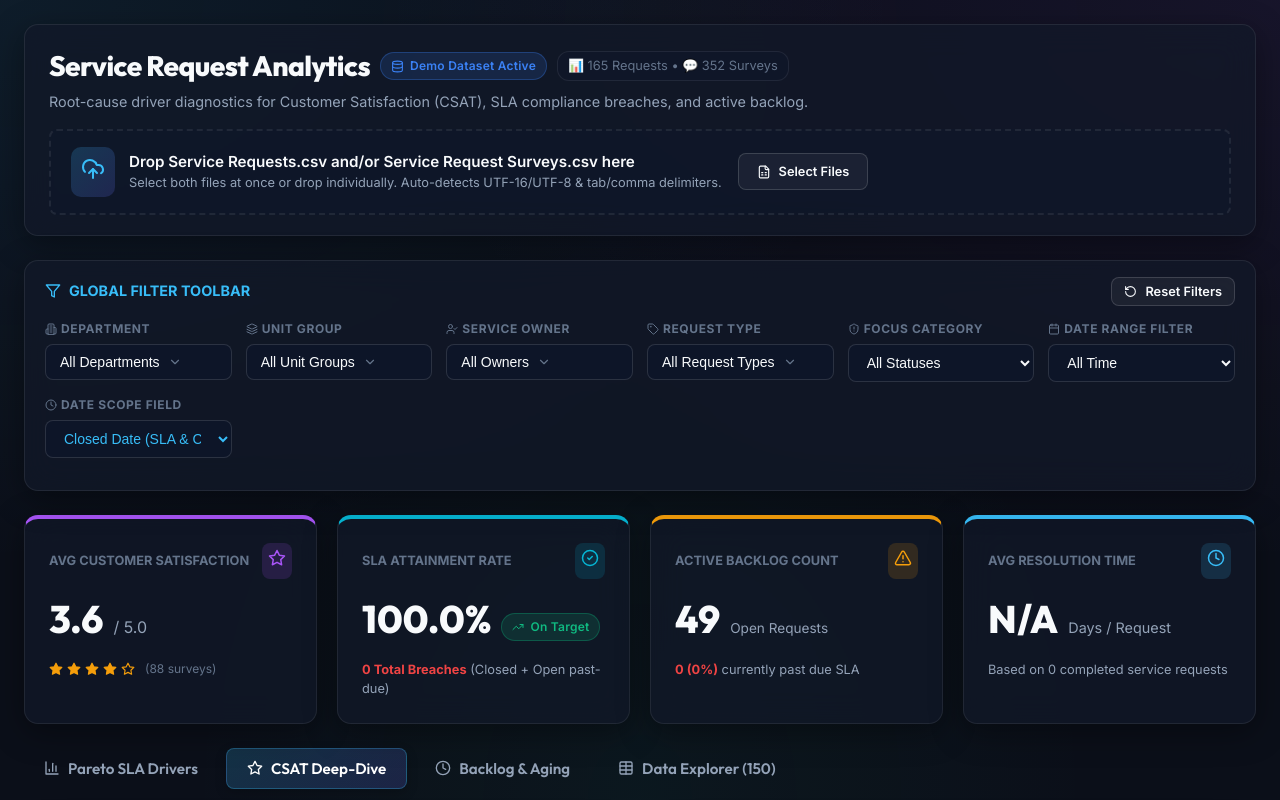
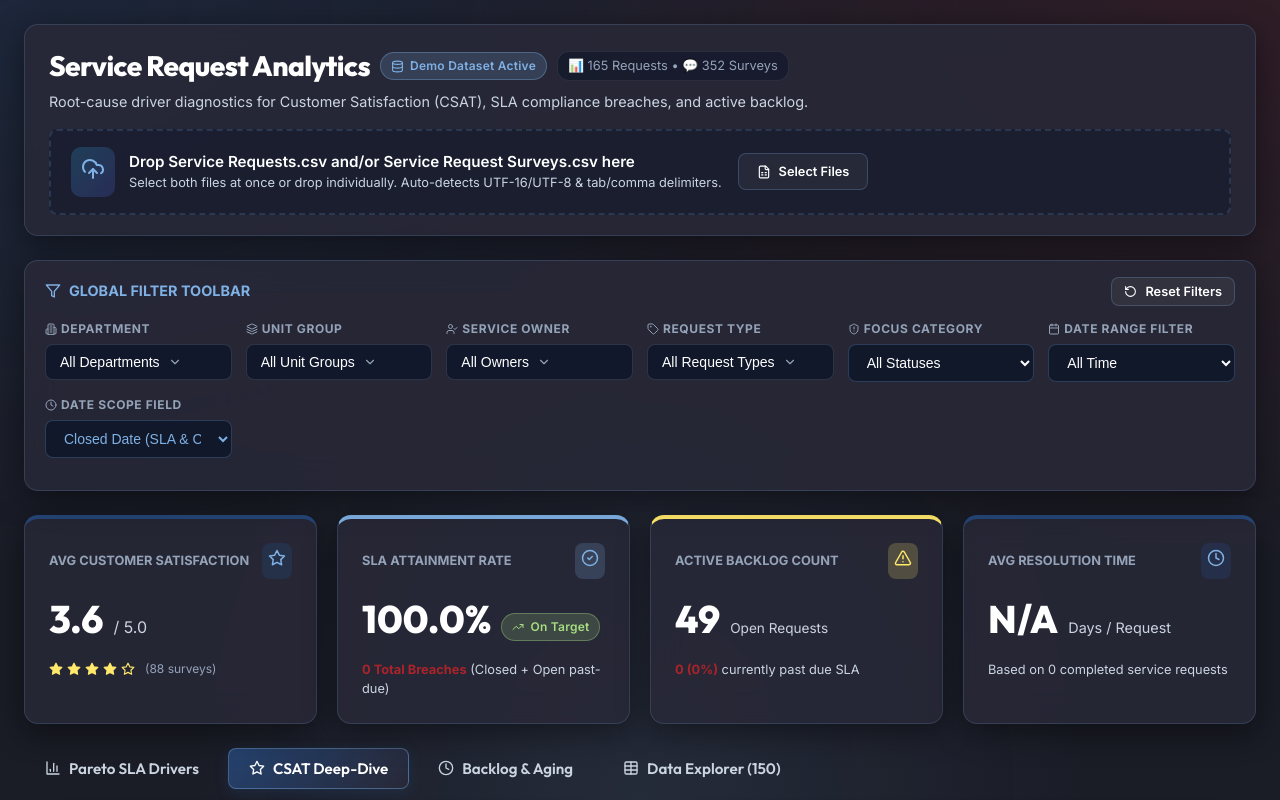
Before and after one commit to aplannersguide/service-request-analytics-dashboard, a React (Vite) app: page / in a window 1280 px wide. Both pictures are taken after a click on the button "CSAT Deep-Dive". Shown: the top 800 px of the page. Built offline with nearby package versions, Linux system fonts and the light colour scheme; the HTML template or start-up script is replaced by a standard one.

Commit message:
Update dashboard colors to match RVA Brand Identity Guide ratios

```diff
--- a/src/components/KPICards.jsx
+++ b/src/components/KPICards.jsx
@@ -30,12 +30,12 @@ export default function KPICards({ requests }) {
   return (
     <div className="kpi-grid">
       {/* CSAT Card */}
-      <div className="glass-card" style={{ display: 'flex', flexDirection: 'column', gap: '12px', borderTop: '4px solid var(--accent-purple)' }}>
+      <div className="glass-card" style={{ display: 'flex', flexDirection: 'column', gap: '12px', borderTop: '4px solid var(--rva-navy)' }}>
         <div style={{ display: 'flex', justifyContent: 'space-between', alignItems: 'center' }}>
           <span style={{ fontSize: '0.8rem', fontWeight: 700, color: 'var(--text-dim)', textTransform: 'uppercase' }}>
             Avg Customer Satisfaction
           </span>
-          <div style={{ background: 'rgba(168, 85, 247, 0.15)', padding: '6px', borderRadius: '8px', color: 'var(--accent-purple)' }}>
+          <div style={{ background: 'rgba(38, 70, 119, 0.3)', padding: '6px', borderRadius: '8px', color: 'var(--rva-sky)' }}>
             <Star size={18} />
           </div>
         </div>
@@ -47,13 +47,13 @@ export default function KPICards({ requests }) {
           <span style={{ fontSize: '1rem', color: 'var(--text-muted)' }}>/ 5.0</span>
         </div>
 
-        <div style={{ display: 'flex', alignItems: 'center', gap: '4px', color: '#f59e0b' }}>
+        <div style={{ display: 'flex', alignItems: 'center', gap: '4px', color: 'var(--rva-yellow)' }}>
           {[1, 2, 3, 4, 5].map(star => (
             <Star
               key={star}
               size={14}
-              fill={star <= Math.round(parseFloat(avgCSAT) || 0) ? '#f59e0b' : 'none'}
-              stroke="#f59e0b"
+              fill={star <= Math.round(parseFloat(avgCSAT) || 0) ? 'var(--rva-yellow)' : 'none'}
+              stroke="var(--rva-yellow)"
             />
           ))}
           <span style={{ fontSize: '0.75rem', color: 'var(--text-dim)', marginLeft: '6px' }}>
@@ -63,12 +63,12 @@ export default function KPICards({ requests }) {
       </div>
 
       {/* SLA Attainment Card */}
-      <div className="glass-card" style={{ display: 'flex', flexDirection: 'column', gap: '12px', borderTop: '4px solid var(--accent-cyan)' }}>
+      <div className="glass-card" style={{ display: 'flex', flexDirection: 'column', gap: '12px', borderTop: '4px solid var(--rva-sky)' }}>
         <div style={{ display: 'flex', justifyContent: 'space-between', alignItems: 'center' }}>
           <span style={{ fontSize: '0.8rem', fontWeight: 700, color: 'var(--text-dim)', textTransform: 'uppercase' }}>
             SLA Attainment Rate
           </span>
-          <div style={{ background: 'rgba(6, 182, 212, 0.15)', padding: '6px', borderRadius: '8px', color: 'var(--accent-cyan)' }}>
+          <div style={{ background: 'rgba(127, 177, 229, 0.2)', padding: '6px', borderRadius: '8px', color: 'var(--rva-sky)' }}>
             <CheckCircle2 size={18} />
           </div>
         </div>
@@ -84,17 +84,17 @@ export default function KPICards({ requests }) {
         </div>
 
         <div style={{ fontSize: '0.8rem', color: 'var(--text-muted)' }}>
-          <strong style={{ color: 'var(--status-danger)' }}>{totalBreaches} Total Breaches</strong> (Closed + Open past-due)
+          <strong style={{ color: 'var(--rva-red)' }}>{totalBreaches} Total Breaches</strong> (Closed + Open past-due)
         </div>
       </div>
 
       {/* Backlog Card */}
-      <div className="glass-card" style={{ display: 'flex', flexDirection: 'column', gap: '12px', borderTop: '4px solid var(--status-warning)' }}>
+      <div className="glass-card" style={{ display: 'flex', flexDirection: 'column', gap: '12px', borderTop: '4px solid var(--rva-yellow)' }}>
         <div style={{ display: 'flex', justifyContent: 'space-between', alignItems: 'center' }}>
           <span style={{ fontSize: '0.8rem', fontWeight: 700, color: 'var(--text-dim)', textTransform: 'uppercase' }}>
             Active Backlog Count
           </span>
-          <div style={{ background: 'rgba(245, 158, 11, 0.15)', padding: '6px', borderRadius: '8px', color: 'var(--status-warning)' }}>
+          <div style={{ background: 'rgba(255, 232, 107, 0.2)', padding: '6px', borderRadius: '8px', color: 'var(--rva-yellow)' }}>
             <AlertTriangle size={18} />
           </div>
         </div>
@@ -107,17 +107,17 @@ export default function KPICards({ requests }) {
         </div>
 
         <div style={{ fontSize: '0.8rem', color: 'var(--text-muted)' }}>
-          <span style={{ color: 'var(--status-danger)', fontWeight: 700 }}>{openBreaches} ({openBreachPct}%)</span> currently past due SLA
+          <span style={{ color: 'var(--rva-red)', fontWeight: 700 }}>{openBreaches} ({openBreachPct}%)</span> currently past due SLA
         </div>
       </div>
 
       {/* Avg Resolution Time Card */}
-      <div className="glass-card" style={{ display: 'flex', flexDirection: 'column', gap: '12px', borderTop: '4px solid var(--accent-blue)' }}>
+      <div className="glass-card" style={{ display: 'flex', flexDirection: 'column', gap: '12px', borderTop: '4px solid var(--rva-navy)' }}>
         <div style={{ display: 'flex', justifyContent: 'space-between', alignItems: 'center' }}>
           <span style={{ fontSize: '0.8rem', fontWeight: 700, color: 'var(--text-dim)', textTransform: 'uppercase' }}>
             Avg Resolution Time
           </span>
-          <div style={{ background: 'rgba(56, 189, 248, 0.15)', padding: '6px', borderRadius: '8px', color: 'var(--accent-blue)' }}>
+          <div style={{ background: 'rgba(38, 70, 119, 0.3)', padding: '6px', borderRadius: '8px', color: 'var(--rva-sky)' }}>
             <Clock size={18} />
           </div>
         </div>
--- a/src/index.css
+++ b/src/index.css
@@ -1,26 +1,40 @@
+/* City of Richmond (RVA) Official Brand Design System */
 :root {
-  --bg-dark: #0b0f19;
-  --bg-card: rgba(18, 25, 41, 0.75);
-  --bg-card-border: rgba(255, 255, 255, 0.08);
-  --bg-card-hover: rgba(28, 39, 63, 0.85);
+  /* Brand Palette Colors based on Usage Ratio */
+  --rva-navy: #264677;        /* ~35% - Primary Dominant Brand Navy */
+  --rva-red: #AA242A;         /* ~20% - Richmond Crimson Red (Breaches/Alerts/Danger) */
+  --rva-sky: #7fb1e5;         /* ~15% - Richmond Sky Blue (Interactive Accents/Lines) */
+  --rva-dark: #282938;        /* ~12% - Dark Slate Base Canvas */
+  --rva-yellow: #ffe86b;      /* ~3%  - Richmond Yellow (Warnings/Medium Priority) */
+  --rva-pink: #e0a2d4;        /* ~3%  - Richmond Pink/Lavender (Special Highlights) */
+  --rva-coral: #ff8666;       /* ~3%  - Richmond Coral/Orange (Aging Alerts) */
+  --rva-green: #a8dd83;       /* ~3%  - Richmond Light Green (SLA Met/High CSAT/Success) */
+  --rva-white: #ffffff;       /* Text Main */
+  --rva-black: #000000;
 
-  --text-main: #f8fafc;
-  --text-muted: #94a3b8;
-  --text-dim: #64748b;
+  /* Theme Tokens */
+  --bg-dark: #1a1c26;
+  --bg-card: rgba(40, 41, 56, 0.85);
+  --bg-card-border: rgba(127, 177, 229, 0.18);
+  --bg-card-hover: rgba(38, 70, 119, 0.4);
 
-  --accent-blue: #38bdf8;
-  --accent-cyan: #06b6d4;
-  --accent-indigo: #6366f1;
-  --accent-purple: #a855f7;
+  --text-main: #ffffff;
+  --text-muted: #cbd5e1;
+  --text-dim: #94a3b8;
 
-  --status-success: #10b981;
-  --status-success-bg: rgba(16, 185, 129, 0.15);
-  --status-warning: #f59e0b;
-  --status-warning-bg: rgba(245, 158, 11, 0.15);
-  --status-danger: #ef4444;
-  --status-danger-bg: rgba(239, 68, 68, 0.15);
-  --status-info: #3b82f6;
-  --status-info-bg: rgba(59, 130, 246, 0.15);
+  --accent-blue: var(--rva-sky);
+  --accent-cyan: var(--rva-sky);
+  --accent-indigo: var(--rva-navy);
+  --accent-purple: var(--rva-pink);
+
+  --status-success: var(--rva-green);
+  --status-success-bg: rgba(168, 221, 131, 0.18);
+  --status-warning: var(--rva-yellow);
+  --status-warning-bg: rgba(255, 232, 107, 0.18);
+  --status-danger: var(--rva-red);
+  --status-danger-bg: rgba(170, 36, 42, 0.22);
+  --status-info: var(--rva-sky);
+  --status-info-bg: rgba(127, 177, 229, 0.18);
 
   --font-family: 'Inter', system-ui, -apple-system, sans-serif;
   --font-heading: 'Outfit', sans-serif;
@@ -29,9 +43,9 @@
   --radius-md: 14px;
   --radius-lg: 20px;
 
-  --shadow-glow: 0 8px 32px 0 rgba(0, 0, 0, 0.37);
-  --shadow-neon-blue: 0 0 20px rgba(56, 189, 248, 0.2);
-  --shadow-neon-purple: 0 0 20px rgba(168, 85, 247, 0.2);
+  --shadow-glow: 0 8px 32px 0 rgba(0, 0, 0, 0.45);
+  --shadow-neon-blue: 0 0 20px rgba(127, 177, 229, 0.25);
+  --shadow-neon-navy: 0 0 20px rgba(38, 70, 119, 0.3);
   --transition-smooth: all 0.25s cubic-bezier(0.4, 0, 0.2, 1);
 }
 
@@ -44,9 +58,9 @@
 body {
   background-color: var(--bg-dark);
   background-image:
-    radial-gradient(at 0% 0%, rgba(56, 189, 248, 0.08) 0px, transparent 50%),
-    radial-gradient(at 100% 0%, rgba(168, 85, 247, 0.08) 0px, transparent 50%),
-    radial-gradient(at 50% 100%, rgba(16, 185, 129, 0.05) 0px, transparent 50%);
+    radial-gradient(at 0% 0%, rgba(38, 70, 119, 0.25) 0px, transparent 50%),
+    radial-gradient(at 100% 0%, rgba(170, 36, 42, 0.15) 0px, transparent 50%),
+    radial-gradient(at 50% 100%, rgba(127, 177, 229, 0.1) 0px, transparent 50%);
   background-attachment: fixed;
   color: var(--text-main);
   font-family: var(--font-family);
@@ -78,7 +92,7 @@ body {
 }
 
 .glass-card:hover {
-  border-color: rgba(255, 255, 255, 0.15);
+  border-color: rgba(127, 177, 229, 0.35);
 }
 
 /* Headers & Typography */
@@ -88,7 +102,7 @@ h1, h2, h3, h4 {
 }
 
 .gradient-text {
-  background: linear-gradient(135deg, #38bdf8 0%, #a855f7 50%, #f43f5e 100%);
+  background: linear-gradient(135deg, #7fb1e5 0%, #ffffff 50%, #ffe86b 100%);
   -webkit-background-clip: text;
   -webkit-text-fill-color: transparent;
 }
@@ -118,14 +132,14 @@ h1, h2, h3, h4 {
   height: 8px;
 }
 ::-webkit-scrollbar-track {
-  background: rgba(15, 23, 42, 0.6);
+  background: rgba(40, 41, 56, 0.8);
 }
 ::-webkit-scrollbar-thumb {
-  background: rgba(255, 255, 255, 0.15);
+  background: rgba(127, 177, 229, 0.3);
   border-radius: 4px;
 }
 ::-webkit-scrollbar-thumb:hover {
-  background: rgba(255, 255, 255, 0.3);
+  background: rgba(127, 177, 229, 0.5);
 }
 
 /* Buttons & Controls */
@@ -144,26 +158,27 @@ h1, h2, h3, h4 {
 }
 
 .btn-primary {
-  background: linear-gradient(135deg, #0284c7 0%, #6366f1 100%);
+  background: linear-gradient(135deg, #264677 0%, #1e365d 100%);
   color: white;
-  box-shadow: 0 4px 14px rgba(2, 132, 199, 0.4);
+  border: 1px solid rgba(127, 177, 229, 0.4);
+  box-shadow: 0 4px 14px rgba(38, 70, 119, 0.4);
 }
 
 .btn-primary:hover {
-  background: linear-gradient(135deg, #0369a1 0%, #4f46e5 100%);
-  box-shadow: 0 6px 20px rgba(2, 132, 199, 0.6);
+  background: linear-gradient(135deg, #315894 0%, #264677 100%);
+  box-shadow: 0 6px 20px rgba(127, 177, 229, 0.4);
   transform: translateY(-1px);
 }
 
 .btn-outline {
   background: rgba(255, 255, 255, 0.05);
-  border-color: rgba(255, 255, 255, 0.15);
+  border-color: rgba(127, 177, 229, 0.25);
   color: var(--text-main);
 }
 
 .btn-outline:hover {
-  background: rgba(255, 255, 255, 0.1);
-  border-color: rgba(255, 255, 255, 0.3);
+  background: rgba(127, 177, 229, 0.15);
+  border-color: rgba(127, 177, 229, 0.4);
 }
 
 /* Form Inputs & Selects */
@@ -182,8 +197,8 @@ h1, h2, h3, h4 {
 }
 
 .select-input, .text-input {
-  background: rgba(15, 23, 42, 0.8);
-  border: 1px solid rgba(255, 255, 255, 0.12);
+  background: rgba(40, 41, 56, 0.95);
+  border: 1px solid rgba(127, 177, 229, 0.25);
   color: var(--text-main);
   padding: 9px 14px;
   border-radius: var(--radius-sm);
@@ -193,12 +208,12 @@ h1, h2, h3, h4 {
 }
 
 .select-input:focus, .text-input:focus {
-  border-color: var(--accent-blue);
-  box-shadow: 0 0 0 3px rgba(56, 189, 248, 0.2);
+  border-color: var(--rva-sky);
+  box-shadow: 0 0 0 3px rgba(127, 177, 229, 0.25);
 }
 
 .select-input option {
-  background: #0f172a;
+  background: #282938;
   color: white;
 }
 
@@ -216,26 +231,26 @@ h1, h2, h3, h4 {
 
 .badge-success {
   background: var(--status-success-bg);
-  color: var(--status-success);
-  border: 1px solid rgba(16, 185, 129, 0.3);
+  color: var(--rva-green);
+  border: 1px solid rgba(168, 221, 131, 0.35);
 }
 
 .badge-danger {
   background: var(--status-danger-bg);
-  color: var(--status-danger);
-  border: 1px solid rgba(239, 68, 68, 0.3);
+  color: #ff6b72;
+  border: 1px solid rgba(170, 36, 42, 0.45);
 }
 
 .badge-warning {
   background: var(--status-warning-bg);
-  color: var(--status-warning);
-  border: 1px solid rgba(245, 158, 11, 0.3);
+  color: #ffe86b;
+  border: 1px solid rgba(255, 232, 107, 0.35);
 }
 
 .badge-info {
   background: var(--status-info-bg);
-  color: var(--status-info);
-  border: 1px solid rgba(59, 130, 246, 0.3);
+  color: var(--rva-sky);
+  border: 1px solid rgba(127, 177, 229, 0.35);
 }
 
 /* Tab Navigation */
@@ -250,7 +265,7 @@ h1, h2, h3, h4 {
   padding: 10px 20px;
   border-radius: var(--radius-sm);
   background: transparent;
-  border: none;
+  border: 1px solid transparent;
   color: var(--text-muted);
   font-family: var(--font-heading);
   font-weight: 600;
@@ -264,14 +279,14 @@ h1, h2, h3, h4 {
 
 .tab-btn:hover {
   color: var(--text-main);
-  background: rgba(255, 255, 255, 0.05);
+  background: rgba(127, 177, 229, 0.1);
 }
 
 .tab-btn.active {
   color: white;
-  background: linear-gradient(135deg, rgba(56, 189, 248, 0.2) 0%, rgba(99, 102, 241, 0.2) 100%);
-  border: 1px solid rgba(56, 189, 248, 0.3);
-  box-shadow: 0 4px 12px rgba(0, 0, 0, 0.2);
+  background: linear-gradient(135deg, rgba(38, 70, 119, 0.9) 0%, rgba(40, 41, 56, 0.9) 100%);
+  border: 1px solid rgba(127, 177, 229, 0.4);
+  box-shadow: 0 4px 14px rgba(38, 70, 119, 0.3);
 }
 
 /* Data Table */
@@ -289,9 +304,9 @@ h1, h2, h3, h4 {
 }
 
 .custom-table th {
-  background: rgba(15, 23, 42, 0.9);
+  background: rgba(40, 41, 56, 0.95);
   padding: 14px 16px;
-  color: var(--text-dim);
+  color: var(--rva-sky);
   text-transform: uppercase;
   font-size: 0.75rem;
   font-weight: 700;
@@ -312,5 +327,5 @@ h1, h2, h3, h4 {
 }
 
 .custom-table tbody tr:hover {
-  background: rgba(255, 255, 255, 0.04);
+  background: rgba(127, 177, 229, 0.06);
 }
```
Also changed, not shown: src/components/BacklogAnalysis.jsx (+9 -9 lines), src/components/CSATAnalysis.jsx (+8 -8 lines), src/components/ParetoChart.jsx (+15 -15 lines).
